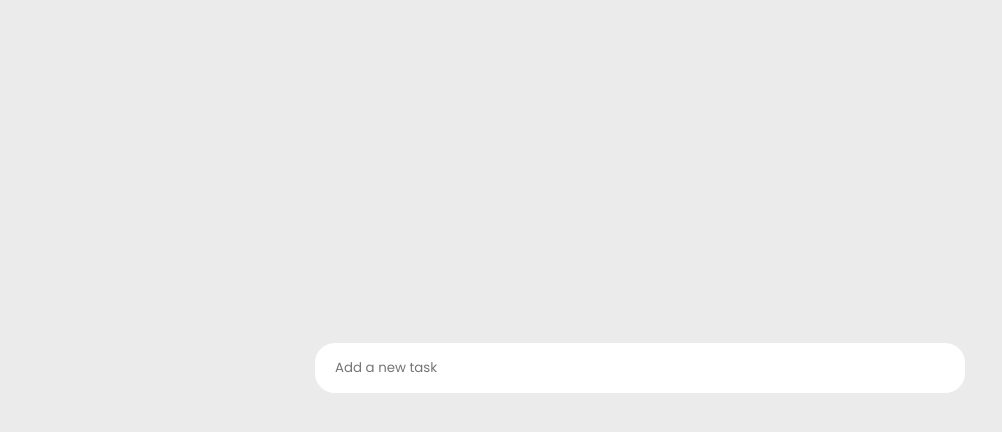
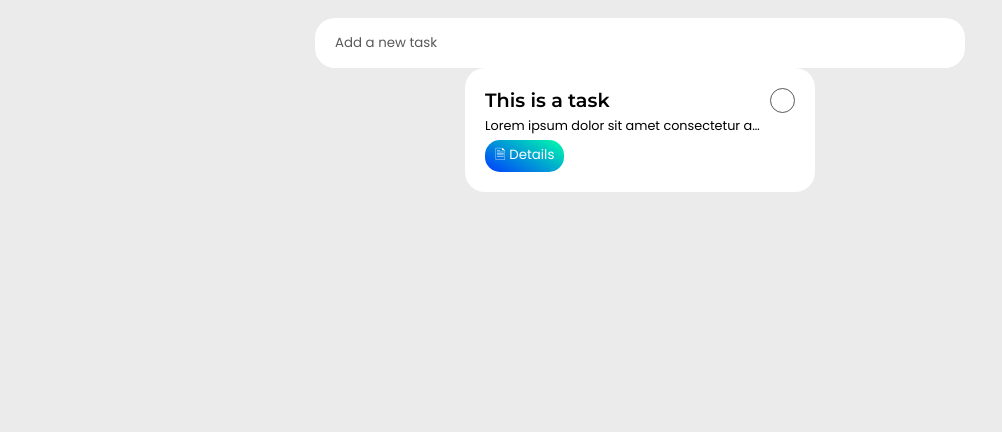
Before and after one commit to SiddhantGiri-dev/TidyTrack, a plain HTML site: page index.html in a window 1280 px wide. Shown: the part 72-504 px from the top of the page, without its empty margins (0-1002 px from the left). Drawn offline with Linux system fonts and the light colour scheme.

Commit message:
Design to-do element

```diff
--- a/index.html
+++ b/index.html
@@ -1,24 +1,53 @@
 <!DOCTYPE html>
 <html lang="en">
   <head>
-    <meta charset="UTF-8">
-    <meta name="viewport" content="width=device-width, initial-scale=1.0">
-    <link rel="stylesheet" href="./styles/index.css">
+    <meta charset="UTF-8" />
+    <meta name="viewport" content="width=device-width, initial-scale=1.0" />
+    <link rel="stylesheet" href="./styles/index.css" />
     <title>To-do list app | TidyTrack</title>
   </head>
   <body>
     <header class="flex">
       <a href="/" class="header-logo items-center flex">
-            <img src="./assets/images/logo.png" alt="">
+        <img src="./assets/images/logo.png" alt="" />
         <span class="font-em">TidyTrack</span>
       </a>
     </header>
-    <main class="flex justify-center items-center">
+    <main class="flex flex-col items-center">
       <label id="main-inp-container" for="main-input" class="flex flex-col">
-            <input type="text" id="main-input" name="main-input" placeholder="Add a new task">
-            <button class="flex items-center" id="add-task-btn"><span>+</span> Add</button>
+        <input
+          type="text"
+          id="main-input"
+          name="main-input"
+          placeholder="Add a new task"
+        />
+        <div id="details-inp-container" class="flex items-center">
+          <label for="details-input">&#128462;</label>
+          <input
+            type="text"
+            id="details-input"
+            name="details-input"
+            placeholder="Details"
+          />
+        </div>
+        <button class="flex items-center" id="add-task-btn">
+          <span>+</span> Add
+        </button>
       </label>
-        <div id="tasks-container"></div>
+      <div id="tasks-container" class="task-list">
+        <div class="task">
+          <input type="checkbox" title="Mark as done" />
+          <h3>This is a task</h3>
+          <p>
+            Lorem ipsum dolor sit amet consectetur adipisicing elit. Omnis
+            laboriosam voluptatum, adipisci nobis officia eveniet totam corporis
+            quas sint asperiores provident similique dignissimos amet,
+            temporibus placeat eum quidem expedita et nihil recusandae harum.
+            Nisi.
+          </p>
+          <button class="button-round">&#128462; Details</button>
+        </div>
+      </div>
     </main>
     <script type="module" src="./scripts/index.js"></script>
   </body>
--- a/scripts/dynamicStyles.js
+++ b/scripts/dynamicStyles.js
@@ -1,7 +1,8 @@
-export const mainInpAnim = (mainInp, addBtn) => {
+export const mainInpAnim = (mainInp, detailsInp, addBtn) => {
   // Make the add button visible once the main input is focused
   mainInp.addEventListener("focus", () => {
     mainInp.parentElement.classList.add("expanded-main-inp-container");
+    detailsInp.parentElement.style.height = "20px";
     addBtn.style.height = "20px";
   });
 
@@ -9,9 +10,10 @@ export const mainInpAnim = (mainInp, addBtn) => {
   document.body.addEventListener("click", (e) => {
     if (
       e.target != mainInp.parentElement &&
-      e.target.parentElement != mainInp.parentElement
+      !e.target.closest("#main-inp-container")
     ) {
       addBtn.style.height = "0";
+      detailsInp.parentElement.style.height = "0";
       mainInp.parentElement.classList.remove("expanded-main-inp-container");
     }
   });
--- a/scripts/index.js
+++ b/scripts/index.js
@@ -5,5 +5,6 @@ import { mainInpAnim } from "./dynamicStyles.js";
 const mainInp = document.getElementById("main-input");
 const addBtn = document.getElementById("add-task-btn");
 const tasksContainer = document.getElementById("tasks-container");
+const detailsInp = document.getElementById("details-input");
 
-mainInpAnim(mainInp, addBtn);
+mainInpAnim(mainInp, detailsInp, addBtn);
--- a/styles/index.css
+++ b/styles/index.css
@@ -1,4 +1,5 @@
 @import "./utils.css";
+@import "./tasks.css";
 
 header {
   padding: 0.7rem 1.3rem;
@@ -17,12 +18,12 @@ header {
 
 main {
   height: 90vh;
-  padding: 30px;
+  margin: 10px;
 }
 
 #main-inp-container {
   background-color: var(--color-pop);
-  width: 70vw;
+  width: 90vw;
   border-radius: 20px;
   max-width: 650px;
   cursor: text;
@@ -30,12 +31,13 @@ main {
 }
 
 .expanded-main-inp-container {
-    display: grid;
-    grid-template-areas: "inp inp inp"
+  display: grid;
+  grid-template-areas:
+    "inp inp inp"
+    "details details details"
     "space space btn";
-    justify-items: end;
-    align-items: center;
-    gap: 10px 0;
+  justify-items: end;
+  gap: 10px 0;
 }
 
 #main-input {
@@ -44,6 +46,36 @@ main {
   justify-self: start;
   width: 100%;
   grid-area: inp;
+}
+
+#main-input::placeholder {
+    color: var(--color-sub-text);
+}
+
+#details-inp-container {
+  gap: 5px;
+  height: 0;
+  overflow-y: hidden;
+  transition: 0.3s all;
+  grid-area: details;
+  width: 100%;
+}
+
+#details-inp-container span {
+    color: var(--color-sub-text);
+}
+
+#details-input {
+  border: none;
+  outline: none;
+  justify-self: start;
+  width: 100%;
+  grid-area: details;
+  font-size: 0.8rem;
+}
+
+#details-input::placeholder {
+    color: var(--color-sub-text);
 }
 
 #add-task-btn {
@@ -59,12 +91,12 @@ main {
   transition: 0.3s all;
 }
 
-#add-task-btn:hover,
-#add-task-btn:hover span {
-    color: var(--color-primary);
+#add-task-btn:hover{
+  color: var(--color-primary);
 }
 
 #add-task-btn span {
   font-size: 1.5rem;
   font-weight: 300;
+  color: inherit;
 }
--- /dev/null
+++ b/styles/tasks.css
@@ -0,0 +1,81 @@
+.task-list {
+  display: flex;
+  flex-wrap: wrap;
+  gap: 15px;
+}
+
+.task {
+  display: flex;
+  flex-direction: column;
+  gap: 5px;
+  padding: 20px;
+  background-color: var(--color-pop);
+  border-radius: 20px;
+  position: relative;
+  max-width: 350px;
+  transition: 0.3s all;
+  cursor: grab;
+}
+
+.task:hover {
+    transform: scale(1.05);
+}
+
+.task input[type="checkbox"] {
+  position: absolute;
+  right: 20px;
+  top: 20px;
+  width: 25px;
+  height: 25px;
+  border: 1px solid var(--color-sub-text);
+  border-radius: 50%;
+  appearance: none;
+  -webkit-appearance: none;
+  cursor: pointer;
+}
+
+.task input[type="checkbox"]:checked {
+  background-color: var(--color-success);
+  display: flex;
+  align-items: center;
+  justify-content: center;
+}
+
+.task input[type="checkbox"]:checked::after {
+  content: "✔";
+  font-size: 1.1rem;
+  display: block;
+  transform: rotate(10deg);
+  color: white;
+}
+
+.task h3,
+.task p {
+  text-overflow: ellipsis;
+  white-space: nowrap;
+  overflow: hidden;
+  width: 90%;
+}
+
+.task h3 {
+  font-size: 1.2rem;
+  font-weight: 600;
+}
+
+.task p {
+  font-size: 0.8rem;
+}
+
+.task button {
+    background: linear-gradient(30deg, var(--color-primary), var(--color-opt));
+    color: var(--color-pop);
+    transition: 0.3s all;
+}
+
+.task button:hover {
+    transform: scale(1.05);
+}
+
+.task button:active {
+    transform: scale(0.95);
+}
--- a/styles/utils.css
+++ b/styles/utils.css
@@ -5,7 +5,10 @@
     --bg: #ebebeb;
     --color: black;
     --color-pop: white;
-    --color-primary: rgb(0, 195, 255);
+    --color-sub-text: rgb(89, 89, 89);
+    --color-primary: rgb(0, 60, 255);
+    --color-opt: rgb(0, 255, 170);
+    --color-success: rgb(18, 184, 18);
 
     /* Fonts */
     --font-normal: "Poppins", sans-serif;
@@ -48,6 +51,20 @@ h6 {
 }
 
 
+/* Margins */
+.m-auto {
+    margin: auto;
+}
+
+/* Buttons */
+.button-round {
+    width: fit-content;
+    padding: 5px 10px;
+    border: none;
+    border-radius: 15px;
+    cursor: pointer;
+}
+
 /* Flexbox */
 .flex {
     display: flex;
```
Also changed, not shown: scripts/Todo.js (added, +7 -0 lines). Lines whose indentation alone changed are shown as unchanged.
